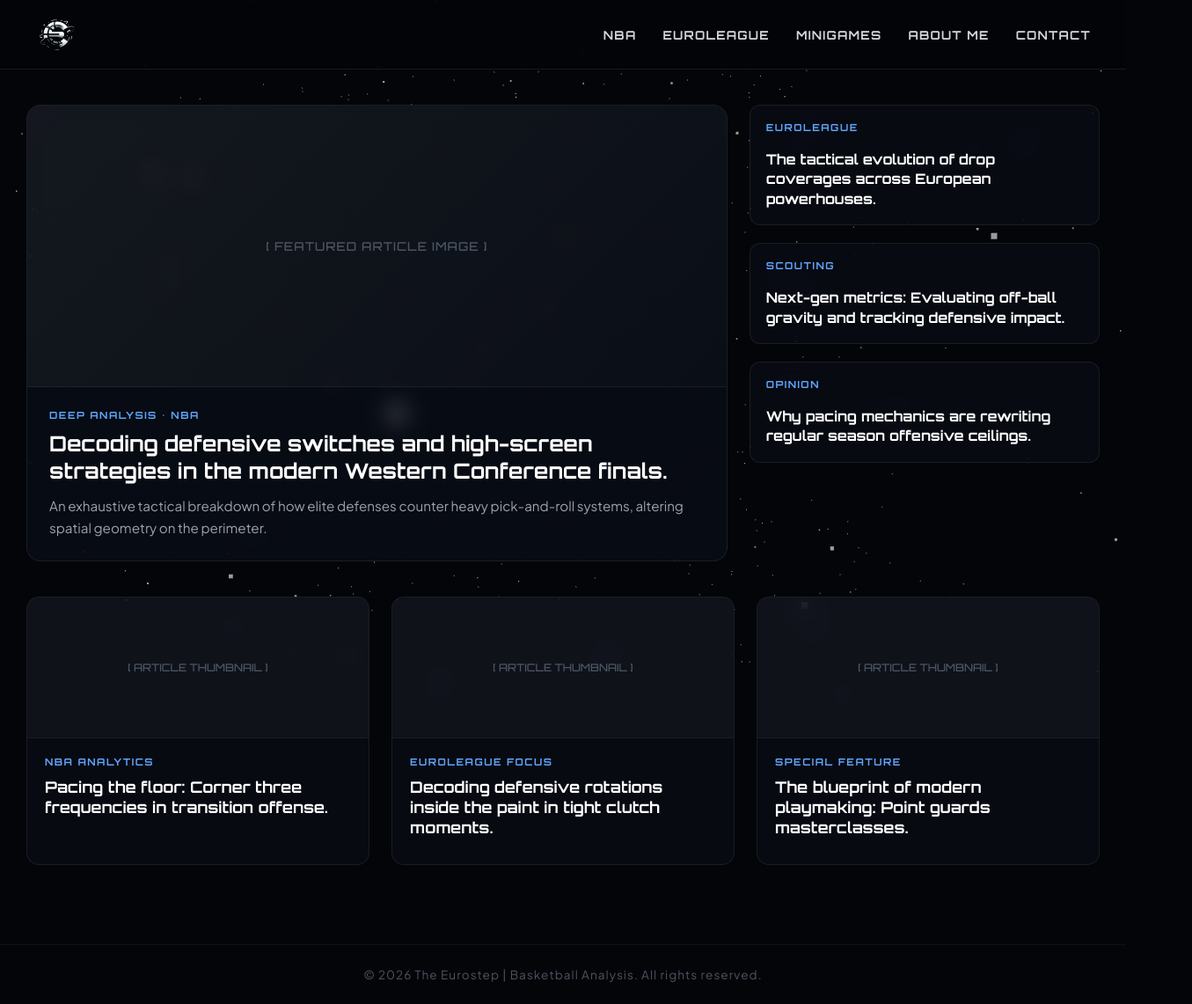
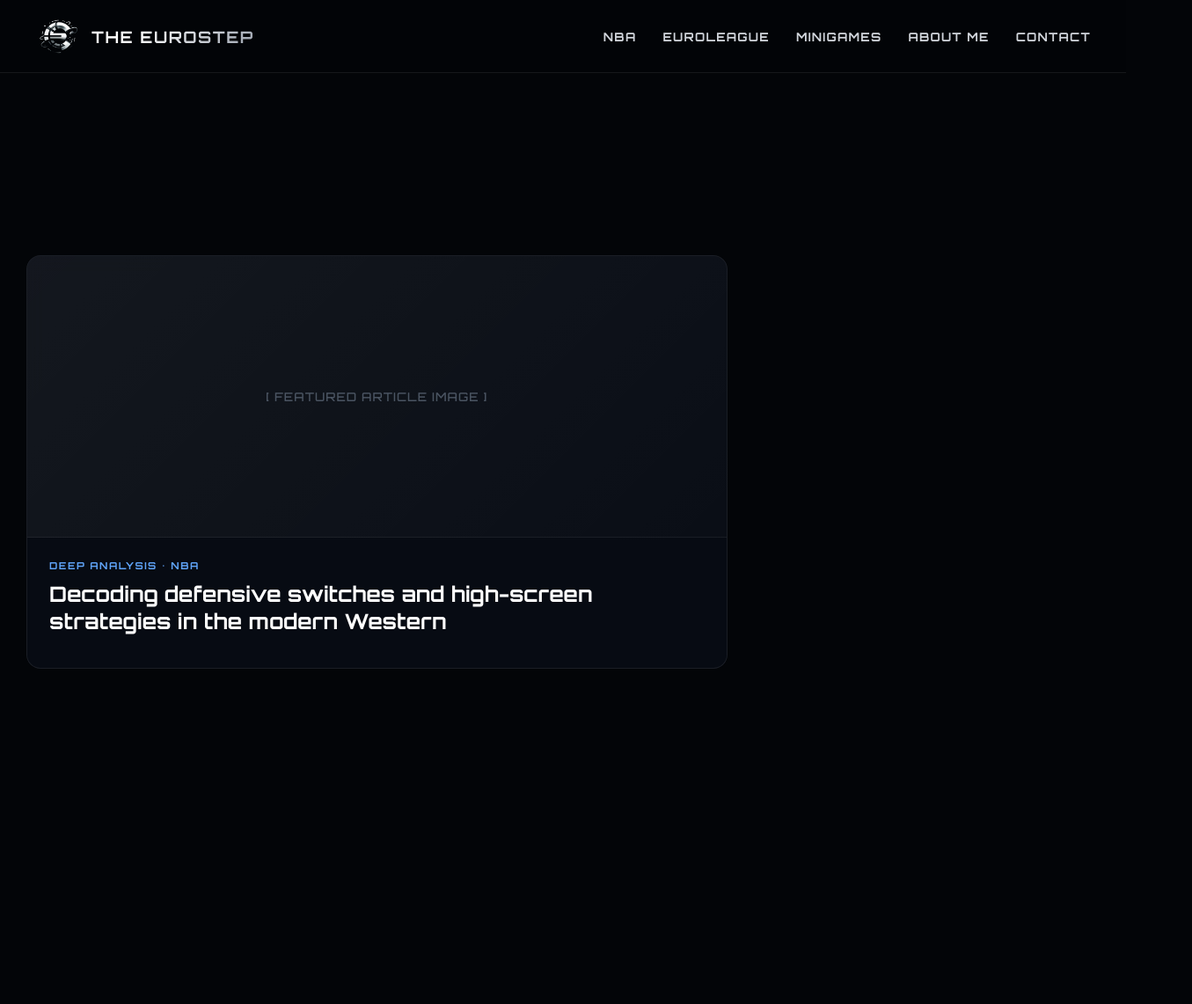
Before and after one commit to Skitzothrenic/skitzothrenic.github.io, a plain HTML site: page index.html in a window 1280 px wide. Shown: the whole page at 88% size, 1355 px wide, since content can reach past the window. After the commit the page ends 800 px from the top, so only its background shows below. Drawn offline with nearby package versions, Linux system fonts and the light colour scheme.

Commit message:
Update index.html

```diff
--- a/index.html
+++ b/index.html
@@ -34,7 +34,7 @@
             pointer-events: none;
         }
 
-        /* Header con Logo a Sinistra e Navigazione Orizzontale */
+        /* Header con Logo, Scritta a Sinistra e Navigazione Orizzontale */
         header {
             display: flex;
             justify-content: space-between;
@@ -48,26 +48,38 @@
             z-index: 1000;
         }
 
-        /* Logo a Sinistra con animazione al passaggio del mouse */
-        .brand-logo-container {
+        /* Gruppo Logo + Scritta a Sinistra */
+        .brand-container {
             display: flex;
             align-items: center;
+            gap: 12px;
             text-decoration: none;
             transition: transform 0.3s ease, filter 0.3s ease;
         }
 
-        .brand-logo-container:hover {
-            transform: scale(1.04);
-            filter: drop-shadow(0 0 10px rgba(255, 255, 255, 0.4));
+        .brand-container:hover {
+            transform: scale(1.02);
+            filter: drop-shadow(0 0 10px rgba(255, 255, 255, 0.3));
         }
 
         .brand-logo {
-            height: 48px;
+            height: 52px;
             width: auto;
             object-fit: contain;
         }
 
-        /* Navigazione Orizzontale con Dropdown al passaggio del mouse */
+        .brand-title-text {
+            font-family: 'Orbitron', sans-serif;
+            font-weight: 700;
+            font-size: 1.15rem;
+            letter-spacing: 1.5px;
+            background: linear-gradient(135deg, #ffffff 30%, #9ca3af 100%);
+            -webkit-background-clip: text;
+            -webkit-text-fill-color: transparent;
+            text-transform: uppercase;
+        }
+
+        /* Navigazione Orizzontale */
         .nav-menu {
             display: flex;
             align-items: center;
@@ -96,11 +108,12 @@
             color: #ffffff;
         }
 
-        /* Sottotenda (Dropdown) per le macrosezioni */
+        /* Sottotenda (Dropdown) centrati perfettamente sotto la voce */
         .dropdown-content {
             position: absolute;
             top: 100%;
-            left: 0;
+            left: 50%;
+            transform: translateX(-50%) translateY(10px);
             background: rgba(5, 8, 15, 0.96);
             border: 1px solid rgba(255, 255, 255, 0.12);
             border-radius: 10px;
@@ -109,7 +122,6 @@
             backdrop-filter: blur(20px);
             opacity: 0;
             visibility: hidden;
-            transform: translateY(10px);
             transition: all 0.3s ease;
             padding: 10px 0;
             z-index: 1100;
@@ -118,7 +130,7 @@
         .nav-item:hover .dropdown-content {
             opacity: 1;
             visibility: visible;
-            transform: translateY(0);
+            transform: translateX(-50%) translateY(0);
         }
 
         .dropdown-content a {
@@ -218,7 +230,7 @@
             font-weight: 400;
         }
 
-        /* Colonna Articoli in Evidenza Laterali (Scorrevoli) */
+        /* Colonna Articoli in Evidenza Laterali */
         .side-articles-column {
             display: flex;
             flex-direction: column;
@@ -295,6 +307,41 @@
             line-height: 1.3;
         }
 
+        /* Pulsante "See more articles" in fondo alla pagina */
+        .see-more-container {
+            display: flex;
+            justify-content: center;
+            margin-top: 10px;
+        }
+
+        .see-more-btn {
+            display: inline-block;
+            width: 100%;
+            max-width: 320px;
+            text-align: center;
+            padding: 14px 24px;
+            background: rgba(11, 15, 25, 0.8);
+            border: 1px solid rgba(255, 255, 255, 0.12);
+            border-radius: 12px;
+            color: #f3f4f6;
+            font-family: 'Orbitron', sans-serif;
+            font-size: 0.85rem;
+            font-weight: 700;
+            letter-spacing: 1.5px;
+            text-decoration: none;
+            text-transform: uppercase;
+            backdrop-filter: blur(12px);
+            transition: all 0.3s ease;
+        }
+
+        .see-more-btn:hover {
+            background: rgba(255, 255, 255, 0.08);
+            border-color: rgba(255, 255, 255, 0.3);
+            color: #ffffff;
+            box-shadow: 0 0 20px rgba(255, 255, 255, 0.08);
+            transform: translateY(-2px);
+        }
+
         footer {
             text-align: center;
             padding: 25px;
@@ -311,11 +358,12 @@
 
     <div id="webgl-container"></div>
 
-    <!-- Header con Logo a Sinistra e 5 Macrosezioni -->
+    <!-- Header con Logo, Scritta e 5 Macrosezioni -->
     <header>
-        <!-- Logo a Sinistra con link alla Home -->
-        <a href="#" class="brand-logo-container" title="The Eurostep Home">
+        <!-- Logo e Testo a Sinistra con link alla Home -->
+        <a href="#" class="brand-container" title="The Eurostep Home">
             <img src="the eurostep no background.png" alt="The Eurostep Logo" class="brand-logo">
+            <span class="brand-title-text">The Eurostep</span>
         </a>
 
         <!-- Barra di Navigazione Orizzontale -->
@@ -383,124 +431,4 @@
                 <div class="article-img-placeholder">[ FEATURED ARTICLE IMAGE ]</div>
                 <div class="article-content">
                     <div class="article-tag">Deep Analysis &bull; NBA</div>
-                    <h2 class="article-title">Decoding defensive switches and high-screen strategies in the modern Western Conference finals.</h2>
-                    <p class="article-snippet">An exhaustive tactical breakdown of how elite defenses counter heavy pick-and-roll systems, altering spatial geometry on the perimeter.</p>
-                </div>
-            </article>
-
-            <!-- Colonna Articoli in Evidenza Laterali -->
-            <div class="side-articles-column">
-                <div class="side-article-card">
-                    <div class="article-tag">Euroleague</div>
-                    <h3 class="side-article-title">The tactical evolution of drop coverages across European powerhouses.</h3>
-                </div>
-                <div class="side-article-card">
-                    <div class="article-tag">Scouting</div>
-                    <h3 class="side-article-title">Next-gen metrics: Evaluating off-ball gravity and tracking defensive impact.</h3>
-                </div>
-                <div class="side-article-card">
-                    <div class="article-tag">Opinion</div>
-                    <h3 class="side-article-title">Why pacing mechanics are rewriting regular season offensive ceilings.</h3>
-                </div>
-            </div>
-
-        </div>
-
-        <!-- Sezione Inferiore: Griglia di Articoli -->
-        <div class="secondary-articles-grid">
-
-            <div class="grid-article-card">
-                <div class="grid-img-placeholder">[ ARTICLE THUMBNAIL ]</div>
-                <div class="grid-content">
-                    <div class="article-tag">NBA Analytics</div>
-                    <h3 class="grid-title">Pacing the floor: Corner three frequencies in transition offense.</h3>
-                </div>
-            </div>
-
-            <div class="grid-article-card">
-                <div class="grid-img-placeholder">[ ARTICLE THUMBNAIL ]</div>
-                <div class="grid-content">
-                    <div class="article-tag">Euroleague Focus</div>
-                    <h3 class="grid-title">Decoding defensive rotations inside the paint in tight clutch moments.</h3>
-                </div>
-            </div>
-
-            <div class="grid-article-card">
-                <div class="grid-img-placeholder">[ ARTICLE THUMBNAIL ]</div>
-                <div class="grid-content">
-                    <div class="article-tag">Special Feature</div>
-                    <h3 class="grid-title">The blueprint of modern playmaking: Point guards masterclasses.</h3>
-                </div>
-            </div>
-
-        </div>
-
-    </main>
-
-    <footer>
-        &copy; 2026 The Eurostep | Basketball Analysis. All rights reserved.
-    </footer>
-
-    <!-- Motore 3D Particelle di Sfondo -->
-    <script>
-        const container = document.getElementById('webgl-container');
-        const scene = new THREE.Scene();
-        const camera = new THREE.PerspectiveCamera(75, window.innerWidth / window.innerHeight, 0.1, 1000);
-        const renderer = new THREE.WebGLRenderer({ alpha: true, antialias: true });
-
-        renderer.setSize(window.innerWidth, window.innerHeight);
-        container.appendChild(renderer.domElement);
-
-        const particlesGeometry = new THREE.BufferGeometry();
-        const particlesCount = 1500;
-        const posArray = new Float32Array(particlesCount * 3);
-
-        for(let i = 0; i < particlesCount * 3; i++) {
-            posArray[i] = (Math.random() - 0.5) * 10;
-        }
-
-        particlesGeometry.setAttribute('position', new THREE.BufferAttribute(posArray, 3));
-
-        const particlesMaterial = new THREE.PointsMaterial({
-            size: 0.015,
-            color: 0xffffff,
-            transparent: true,
-            opacity: 0.6
-        });
-
-        const particlesMesh = new THREE.Points(particlesGeometry, particlesMaterial);
-        scene.add(particlesMesh);
-
-        camera.position.z = 3;
-
-        let mouseX = 0;
-        let mouseY = 0;
-        let targetX = 0;
-        let targetY = 0;
-
-        document.addEventListener('mousemove', (event) => {
-            mouseX = (event.clientX - window.innerWidth / 2) / 500;
-            mouseY = (event.clientY - window.innerHeight / 2) / 500;
-        });
-
-        function animate() {
-            requestAnimationFrame(animate);
-            targetX = mouseX * 0.5;
-            targetY = mouseY * 0.5;
-
-            particlesMesh.rotation.y += 0.001 + (targetX - particlesMesh.rotation.y) * 0.05;
-            particlesMesh.rotation.x += 0.001 + (targetY - particlesMesh.rotation.x) * 0.05;
-
-            renderer.render(scene, camera);
-        }
-
-        animate();
-
-        window.addEventListener('resize', () => {
-            camera.aspect = window.innerWidth / window.innerHeight;
-            camera.updateProjectionMatrix();
-            renderer.setSize(window.innerWidth, window.innerHeight);
-        });
-    </script>
-</body>
-</html>
+                    <h2 class="article-title">Decoding defensive switches and high-screen strategies in the modern Western
```
